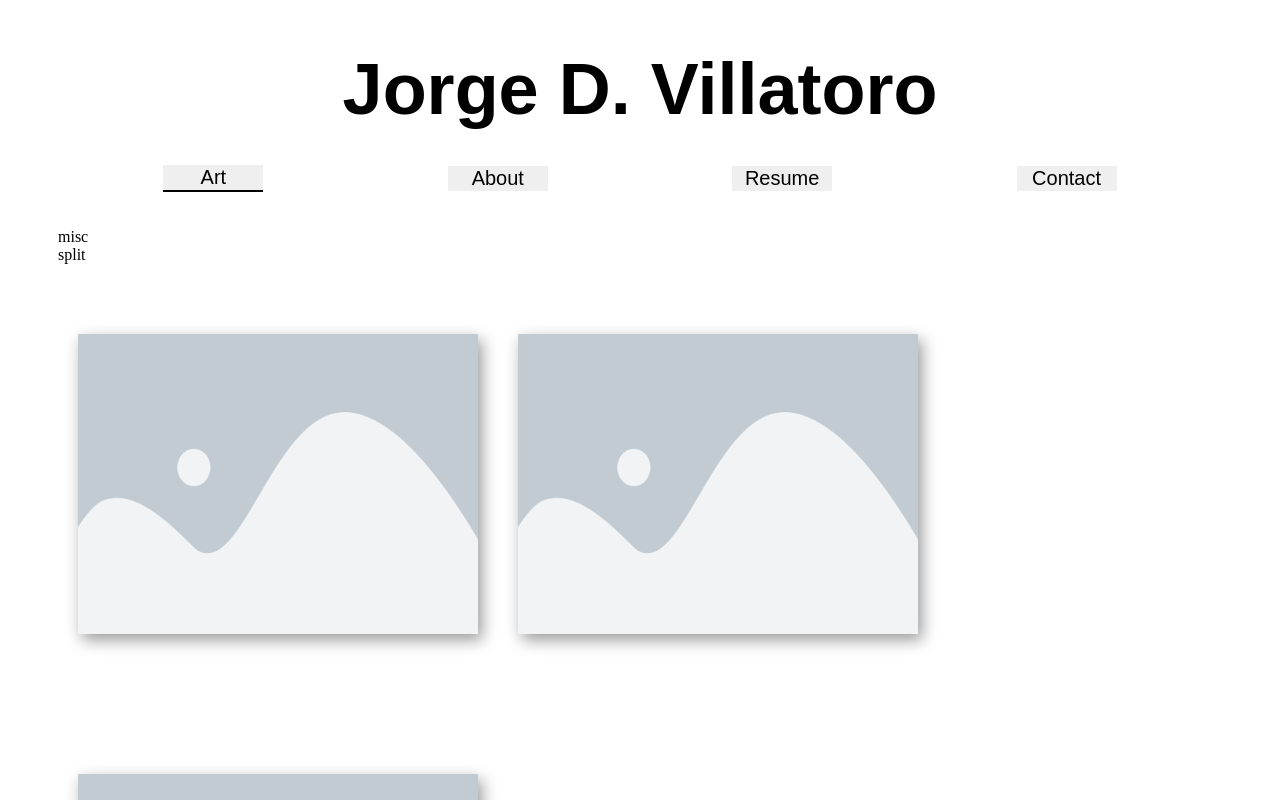
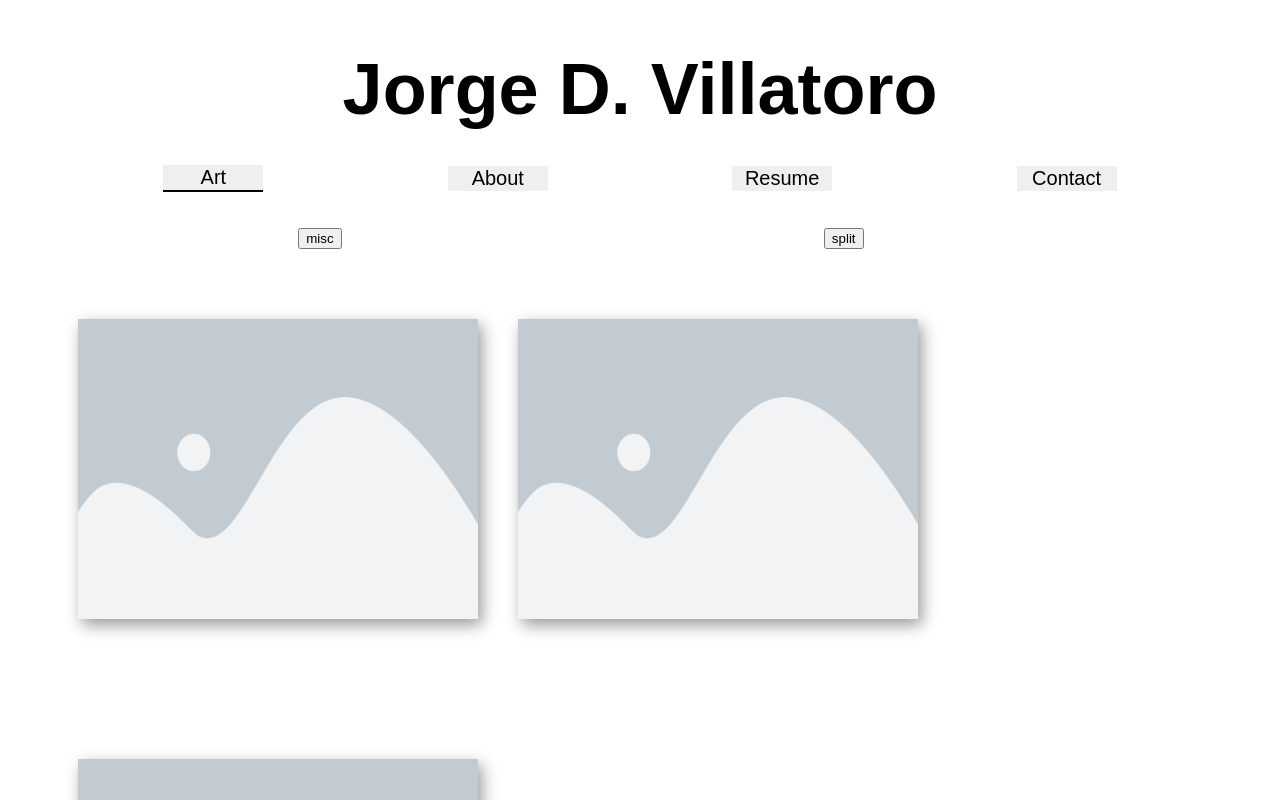
Before and after one commit to CameronKinnear/Jorge-Portfolio, a React (Vite) app: page / in a window 1280 px wide. Both pictures are taken after a click on the button "Art". Shown: the top 800 px of the page. Built offline with nearby package versions, Linux system fonts and the light colour scheme.

Commit message:
category button seperation

```diff
--- a/src/components/CategoryNavBar.tsx
+++ b/src/components/CategoryNavBar.tsx
@@ -1,11 +1,21 @@
-import CategoryNavElement from "./CategoryNavElement"
+import { useState } from 'react';
+import './categorynavbar.css'
 
 interface Categories {
     categories: string[]
 }
 
 
+
+
 export default function CategoryNavBar({categories} : Categories) {
+
+    var navElemWidth = 100 / categories.length
+
+    const elementStyle = {
+        width : `${navElemWidth}%`
+    }
+    console.log(navElemWidth)
     return (
         <>
         <div className="category-bar">
@@ -13,9 +23,11 @@ export default function CategoryNavBar({categories} : Categories) {
                 categories.map((category) => {
 
                     return (
-                        <>
-                            <CategoryNavElement category={category}/>
-                        </>
+                        <div className="nav-element" style={elementStyle}>
+                            <button>
+                                {category}
+                            </button>
+                        </div>
                     )
                 })
             }
--- a/src/components/CategoryNavElement.tsx
+++ /dev/null
@@ -1,14 +0,0 @@
-interface Category {
-    category: string
-}
-
-
-export default function CategoryNavElement({category} : Category) {
-    return (
-        <>
-        <div className="nav-element">
-            {category}
-        </div>
-        </>
-    )
-}
--- a/src/components/categorynavbar.css
+++ b/src/components/categorynavbar.css
@@ -1,3 +1,11 @@
 .category-bar {
     width: 90%;
+    flex-direction: row;
+    display: flex;
+    justify-content: center;
 }
+
+.nav-element {
+    display: flex;
+    justify-content: center;
+}
```
